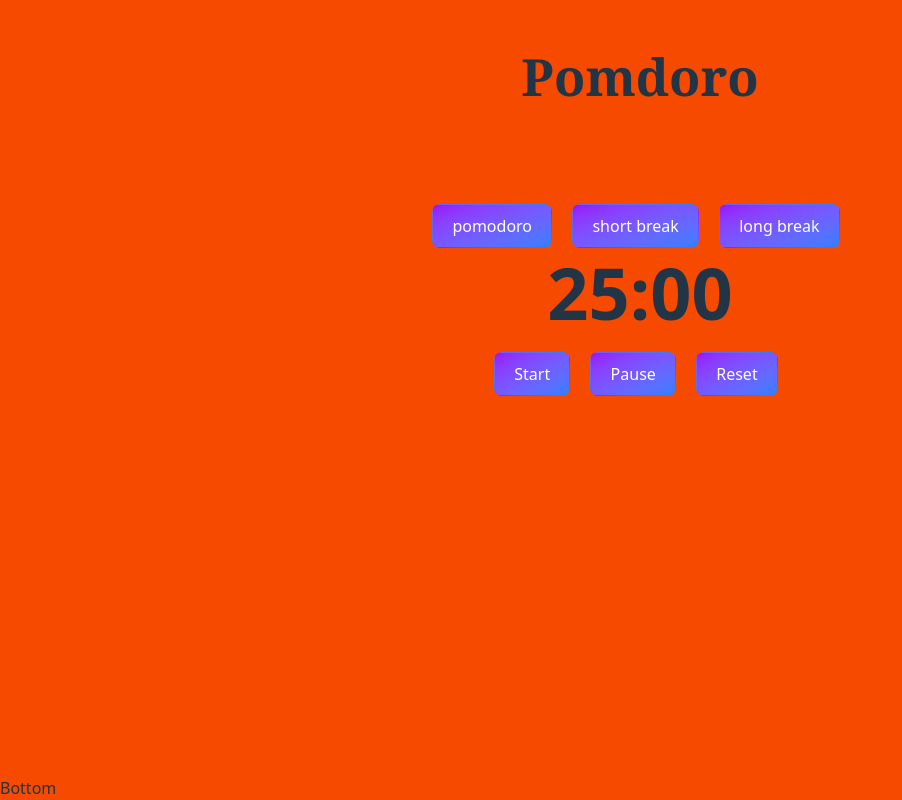
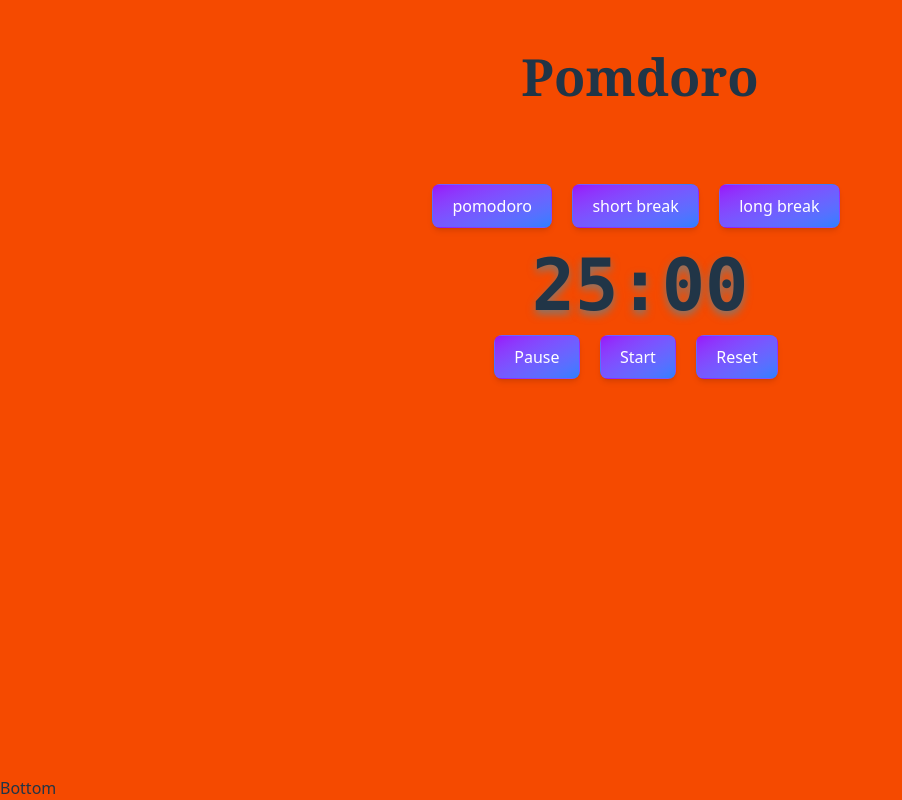
Before and after one commit to Abboscode/pomodoro_timer_pr, a React (Vite) app in the folder pomodoro-timer/: page / in a window 1280 px wide. Shown: the whole page, without its empty margins (0-902 px from the left). Built offline with nearby package versions, Linux system fonts and the light colour scheme.

Commit message:
backgrund warm color added , shadows for timer added and buttons shadows added

```diff
--- a/pomodoro-timer/src/App.jsx
+++ b/pomodoro-timer/src/App.jsx
@@ -4,7 +4,7 @@ import './App.css'
 import ParentTimer from './components/ParentTimer'
 
 function App() {
-  const [background ,setBackground]= useState("bg-orange-600")
+  const [background ,setBackground]= useState("bg-orange-600 ")
   const changeBg = (bg) => {
     setBackground(bg)
   }
@@ -14,7 +14,7 @@ function App() {
       <div className={`h-screen w-screen  flex flex-col justify-between ${background}`} >
         <div className='flex mb-20 pt-12  justify-center justify-items-center'><h1 className='  w-fit font-serif font-extrabold text-6xl'>Pomdoro</h1></div>
         <div className='flex flex-col justify-items-center grow'  >
-          <ParentTimer appBg={changeBg}></ParentTimer>
+          <ParentTimer  appBg={changeBg}></ParentTimer>
         </div>
         <div>Bottom</div>
       </div>
--- a/pomodoro-timer/src/components/ClockActions.jsx
+++ b/pomodoro-timer/src/components/ClockActions.jsx
@@ -1,10 +1,12 @@
 import { useState,useEffect } from 'react'
 
-export default function ClockActions({onClikkStart,onClickPause,onClickReset}) {
+export default function ClockActions({onClikkStart,onClickPause,onClickReset,styleProp}) {
+
+  const buttonStyle=styleProp
   return (
     <div className="flex  justify-center gap-3 ">
-        <button onClick={onClikkStart} type ="button" className="text-white bg-gradient-to-br from-purple-600 to-blue-500 hover:bg-gradient-to-bl focus:ring-4 focus:outline-none focus:ring-blue-300 dark:focus:ring-blue-800 font-medium rounded-lg text-sm px-5 py-2.5 text-center me-2 mb-2">Start</button>
-        <button  onClick={onClickPause} type="button" className="text-white bg-gradient-to-br from-purple-600 to-blue-500 hover:bg-gradient-to-bl focus:ring-4 focus:outline-none focus:ring-blue-300 dark:focus:ring-blue-800 font-medium rounded-lg text-sm px-5 py-2.5 text-center me-2 mb-2">Pause</button>
-        <button onClick={onClickReset} type="button" className="text-white bg-gradient-to-br from-purple-600 to-blue-500 hover:bg-gradient-to-bl focus:ring-4 focus:outline-none focus:ring-blue-300 dark:focus:ring-blue-800 font-medium rounded-lg text-sm px-5 py-2.5 text-center me-2 mb-2">Reset</button>
+        <button  onClick={onClickPause} type="button" className={buttonStyle}>Pause</button>
+        <button onClick={onClikkStart} type ="button" className={buttonStyle}>Start</button>
+        <button onClick={onClickReset} type="button" className={buttonStyle}>Reset</button>
 
     </div>)}
--- a/pomodoro-timer/src/components/Durations.jsx
+++ b/pomodoro-timer/src/components/Durations.jsx
@@ -3,8 +3,8 @@
 import {  useState } from "react"
 import { useEffect } from "react"
 import { useRef } from "react"
-export default function Durations({ isFocus ,isBreak, focusDuration=[25,0], breakDuration }) {
-
+export default function Durations({ styleProp,isFocus ,isBreak, focusDuration=[25,0], breakDuration }) {
+  const style=styleProp
  const [min, sec] = isFocus? focusDuration: (isBreak)? breakDuration:focusDuration;
 
 
@@ -18,6 +18,6 @@ export default function Durations({ isFocus ,isBreak, focusDuration=[25,0], brea
 
  }
     return (
-    <div className="flex justify-center h-24 text-7xl  font-sans font-extrabold  "> {formatTime(min)+":"+formatTime(sec)}</div>
+    <div className={style}> {formatTime(min)+":"+formatTime(sec)}</div>
 
     )}
--- a/pomodoro-timer/src/components/ParentTimer.jsx
+++ b/pomodoro-timer/src/components/ParentTimer.jsx
@@ -3,14 +3,14 @@ import Durations from "./Durations"
 import { useEffect, useState } from "react"
 import PeriodButtons from "./PeriodButtons"
 import ClockActions from "./ClockActions"
-export default function ParentTimer({appBg}) {
+export default function ParentTimer({ appBg }) {
+    const transition = "transition duration-700 ease-in-out"
+    const buttonStyle="text-white bg-gradient-to-br from-purple-600 to-blue-500 hover:bg-gradient-to-bl focus:ring-4 focus:outline-none focus:ring-blue-300 dark:focus:ring-blue-800 font-medium rounded-lg text-sm px-5 py-2.5 text-center me-2 mb-2 transition-all duration-200 ease-in-out shadow-md hover:shadow-xl hover:-translate-y-0.5"
+    const timerStyle=" flex flex-col items-center [text-shadow:_0_4px_8px_rgba(14_165_223_/_0.5)] text-white-400 text-7xl md:text-7xl leading-snug font-mono font-extrabold"
     const [isRunning, setIsRunning] = useState(false)
-    const [focus, setFocus] = useState(false)
-    const [breakTime, setBreakTime] = useState(false)
-    const [longBreak, setLongBreak] = useState(false)
     const [focusDuration, setFocusDuration] = useState([25, 0])
     const [breakDuration, setBreakDuration] = useState([5, 0])
-    const bgClors={focus:"bg-red-600",short:"bg-green-600",long:"bg-blue-600"}
+    const bgClors = { focus: `bg-gradient-to-r from-red-500 to-orange-500 ${transition}`, short: `bg-gradient-to-r from-teal-400 to-yellow-200 ${transition}`, long: `bg-gradient-to-r from-cyan-500 to-blue-500 ${transition}` }
     useEffect(() => {
 
         const timerId = setInterval(() => {
@@ -27,7 +27,7 @@ export default function ParentTimer({appBg}) {
                         }
 
 
-                    }else{
+                    } else {
 
                         return [min, sec - 1];
                     }
@@ -59,33 +59,30 @@ export default function ParentTimer({appBg}) {
     }
     const onClickShortBreak = () => {
         setFocusDuration([5, 0])
-        setBreakTime(true)
         setIsRunning(false)
-        setFocus(false)
-        setLongBreak(false)
         appBg(bgClors.short)
     }
 
     const onClickLongBreak = () => {
         setFocusDuration([15, 0])
-        setLongBreak(true)
         setIsRunning(false)
-        setFocus(false)
-        setBreakTime(false)
+
+
         appBg(bgClors.long)
     }
     const onClickPomodoro = () => {
 
         setFocusDuration([25, 0])
-        setFocus(true)
+
         setIsRunning(false)
-    appBg(bgClors.focus)}
+        appBg(bgClors.focus)
+    }
     return (
 
-        <div className={`flex flex-col  justify-items-center ${focus ? bgClors.focus : breakTime ? bgClors.short : longBreak ? bgClors.long : ''}  p-5 rounded-lg `} >
-            <PeriodButtons onClickPomodoro={onClickPomodoro} onClickLongBreak={onClickLongBreak} onClickShortBreak={onClickShortBreak} ></PeriodButtons>
-            <Durations  focusDuration={focusDuration} breakDuration={breakDuration}></Durations>
-            <ClockActions onClikkStart={() => onClickStart()} onClickPause={() => setIsRunning(false)} onClickReset={onClickReset} ></ClockActions>
+        <div className={`flex flex-col  justify-items-center  `} >
+            <PeriodButtons styleProp={buttonStyle}  onClickPomodoro={onClickPomodoro} onClickLongBreak={onClickLongBreak} onClickShortBreak={onClickShortBreak} ></PeriodButtons>
+            <Durations styleProp={timerStyle} focusDuration={focusDuration} breakDuration={breakDuration}></Durations>
+            <ClockActions styleProp={buttonStyle}onClikkStart={() => onClickStart()} onClickPause={() => setIsRunning(false)} onClickReset={onClickReset} ></ClockActions>
         </div>
 
 
--- a/pomodoro-timer/src/components/PeriodButtons.jsx
+++ b/pomodoro-timer/src/components/PeriodButtons.jsx
@@ -1,15 +1,16 @@
 
 
 let count =0;
-export default function PeriodButtons({onClickShortBreak,onClickLongBreak,onClickPomodoro}) {
+export default function PeriodButtons({onClickShortBreak,onClickLongBreak,onClickPomodoro, styleProp}) {
 count++;
 console.log("PeriodButtons Rendered "+count+" times");
+const buttonStyle= "text-white bg-gradient-to-br from-purple-600 to-blue-500 hover:bg-gradient-to-bl focus:ring-4 focus:outline-none focus:ring-blue-300 dark:focus:ring-blue-800 font-medium rounded-lg text-sm px-5 py-2.5 text-center me-2 mb-2 transition-all duration-200 ease-in-out shadow-md hover:shadow-xl hover:-translate-y-0.5"
 
-  return (
+return (
 
     <div className="flex justify-center gap-3">
-        <button onClick={()=>onClickPomodoro()} type ="button" className="text-white bg-gradient-to-br from-purple-600 to-blue-500 hover:bg-gradient-to-bl focus:ring-4 focus:outline-none focus:ring-blue-300 dark:focus:ring-blue-800 font-medium rounded-lg text-sm px-5 py-2.5 text-center me-2 mb-2">pomodoro</button>
-        <button onClick={()=>onClickShortBreak()}  type="button" className="text-white bg-gradient-to-br from-purple-600 to-blue-500 hover:bg-gradient-to-bl focus:ring-4 focus:outline-none focus:ring-blue-300 dark:focus:ring-blue-800 font-medium rounded-lg text-sm px-5 py-2.5 text-center me-2 mb-2">short break</button>
-        <button onClick={()=>onClickLongBreak()} type="button" className="text-white bg-gradient-to-br from-purple-600 to-blue-500 hover:bg-gradient-to-bl focus:ring-4 focus:outline-none focus:ring-blue-300 dark:focus:ring-blue-800 font-medium rounded-lg text-sm px-5 py-2.5 text-center me-2 mb-2">long break</button>
+        <button  onClick={()=>onClickPomodoro()} type ="button" className={buttonStyle}>pomodoro</button>
+        <button onClick={()=>onClickShortBreak()}  type="button" className={buttonStyle}>short break</button>
+        <button onClick={()=>onClickLongBreak()} type="button" className={buttonStyle}>long break</button>
 
     </div>)}
```
